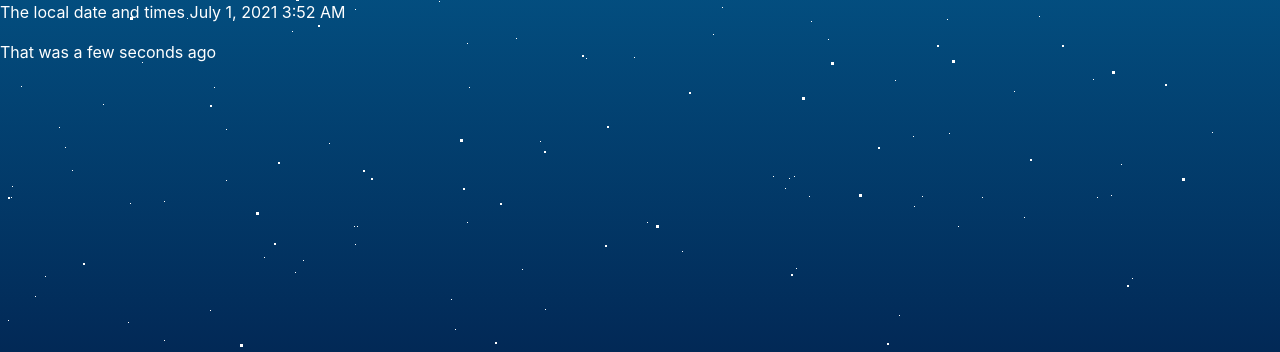
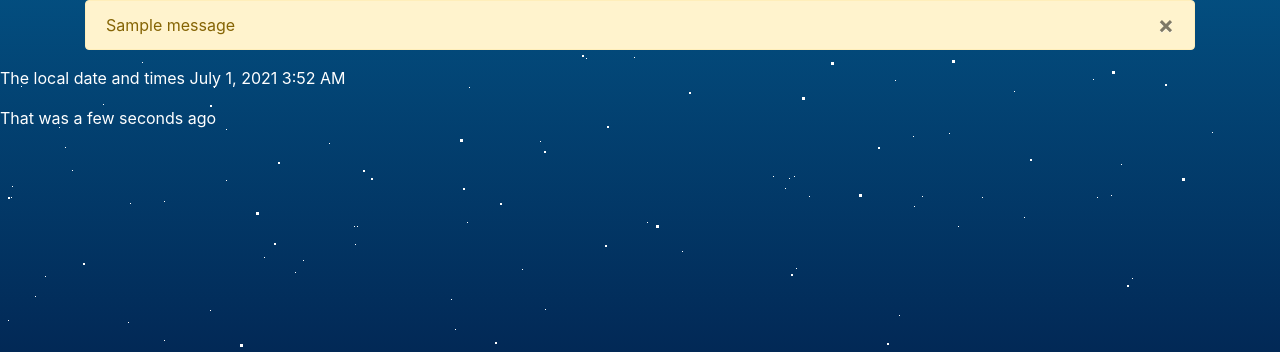
Before and after one commit to CsarChvz/Blog-App-Flask, a Flask app: page / in a window 1280 px wide. Shown: the part 62-414 px from the top of the page. Run offline with Flask 2, Linux system fonts and the light colour scheme; one stand-in notice (Sample message) is shown; some libraries are stand-ins or nearby versions.

Commit message:
Se puso un bucle for si detecta un flash

```diff
--- a/templates/base.html
+++ b/templates/base.html
@@ -47,6 +47,14 @@
 {% endblock %}
 
 {% block content %}
+<div class="container">
+    {% for message in get_flashed_messages() %}
+    <div class="alert alert-warning">
+        <button type="button" class="close" data-dismiss="alert">&times;</button>
+        {{ message }}
+    </div>
+    {% endfor %}
+</div>
     {% block page_content %}{% endblock %}
 
 {% endblock %}
```
